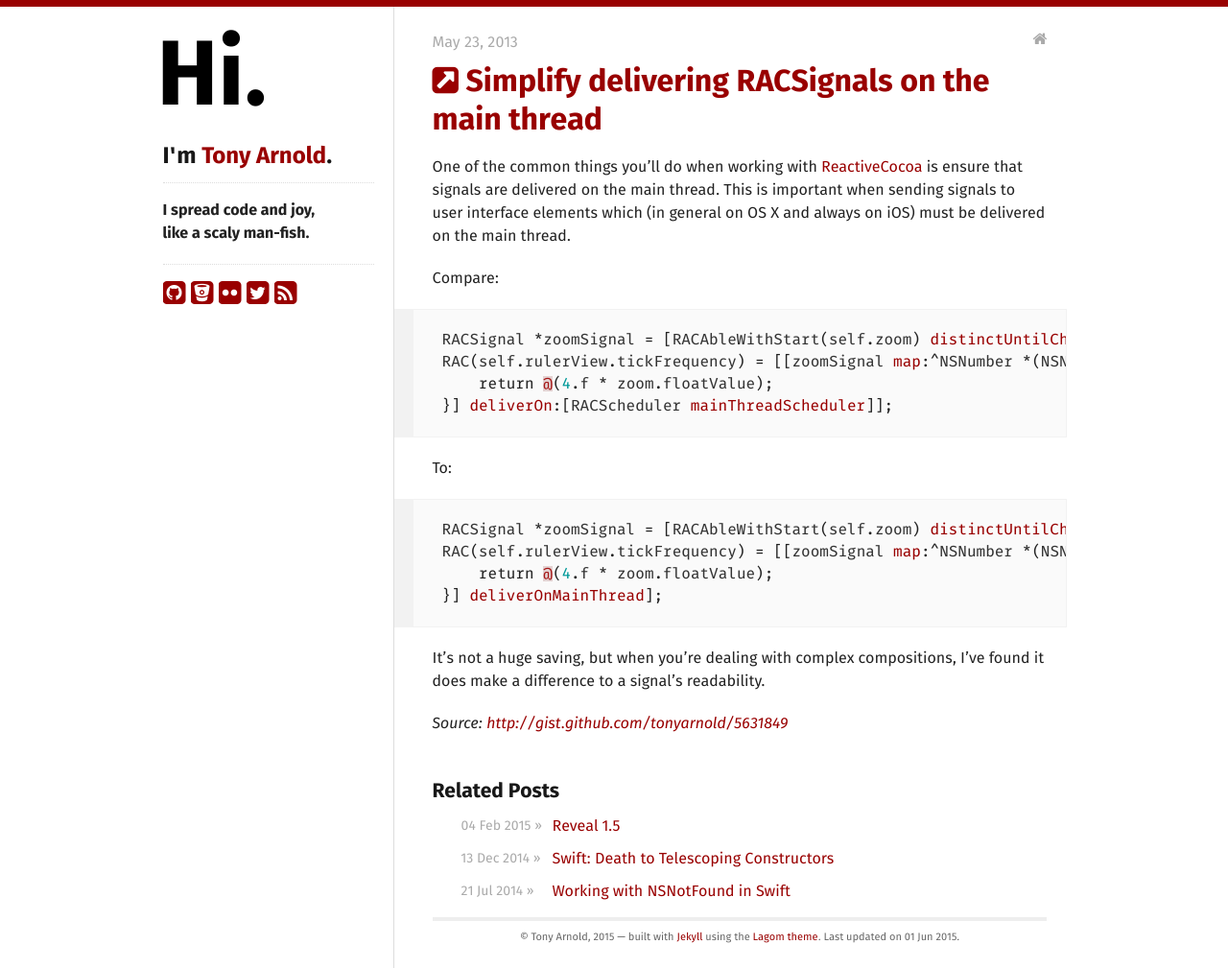
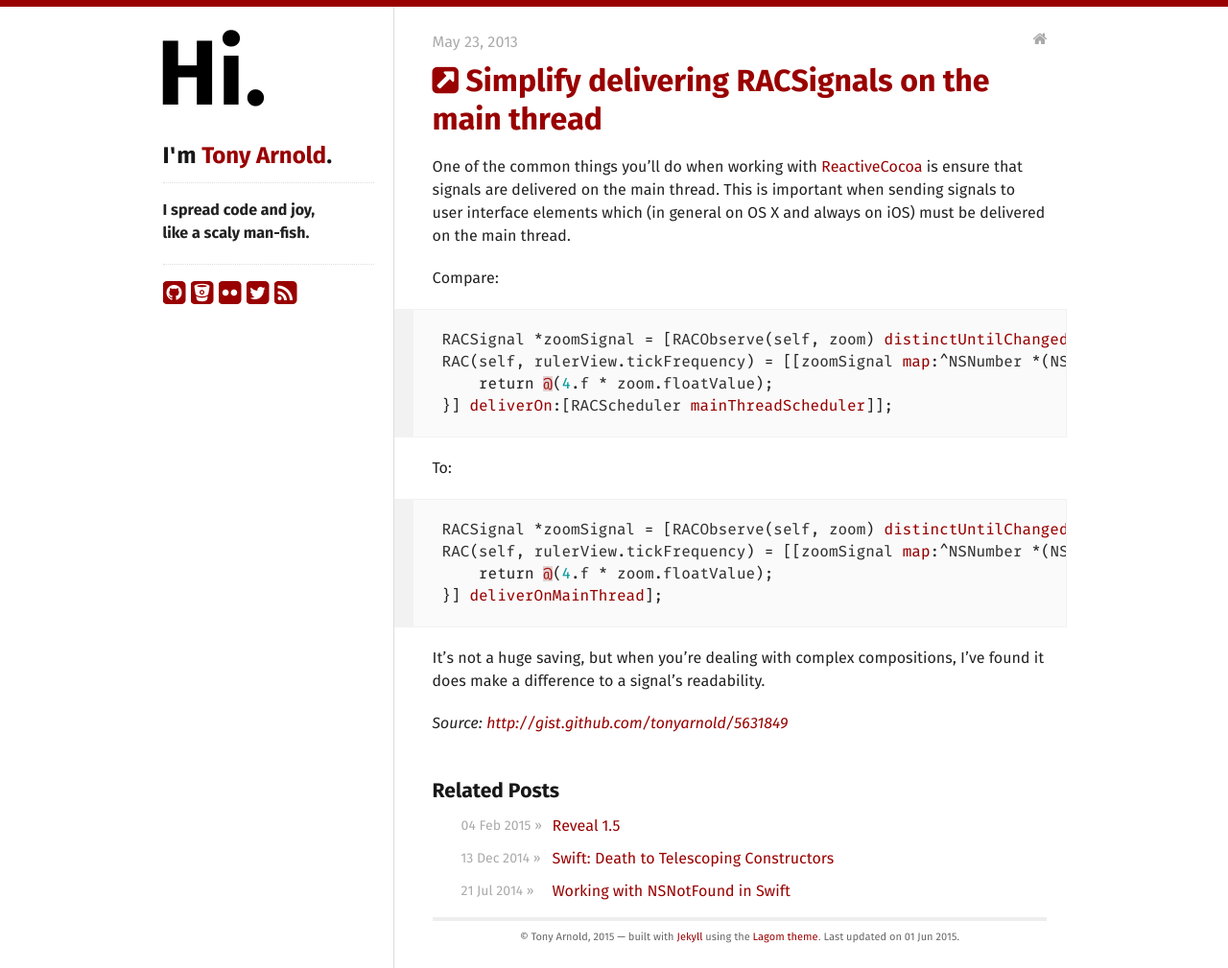
Before and after one commit to tonyarnold/tonyarnold.github.io, a Jekyll site: the page built from _posts/2013-05-23-simplify-delivering-racsignals-on-the-main-thread.md, in a window 1280 px wide. Shown: the whole page at 96% size. Built offline with Jekyll 4.4.1, drawn with Linux system fonts in a browser that asks for light colours; nearby versions of some CDN libraries.

Commit message:
Update RAC syntax

```diff
--- a/_posts/2013-05-23-simplify-delivering-racsignals-on-the-main-thread.md
+++ b/_posts/2013-05-23-simplify-delivering-racsignals-on-the-main-thread.md
@@ -11,8 +11,8 @@ One of the common things you'll do when working with [ReactiveCocoa](http://gith
 Compare:
 
 {% highlight obj-c %}
-RACSignal *zoomSignal = [RACAbleWithStart(self.zoom) distinctUntilChanged];
-RAC(self.rulerView.tickFrequency) = [[zoomSignal map:^NSNumber *(NSNumber *zoom) {
+RACSignal *zoomSignal = [RACObserve(self, zoom) distinctUntilChanged];
+RAC(self, rulerView.tickFrequency) = [[zoomSignal map:^NSNumber *(NSNumber *zoom) {
     return @(4.f * zoom.floatValue);
 }] deliverOn:[RACScheduler mainThreadScheduler]];
 {% endhighlight %}
@@ -20,8 +20,8 @@ RAC(self.rulerView.tickFrequency) = [[zoomSignal map:^NSNumber *(NSNumber *zoom)
 To:
 
 {% highlight obj-c %}
-RACSignal *zoomSignal = [RACAbleWithStart(self.zoom) distinctUntilChanged];
-RAC(self.rulerView.tickFrequency) = [[zoomSignal map:^NSNumber *(NSNumber *zoom) {
+RACSignal *zoomSignal = [RACObserve(self, zoom) distinctUntilChanged];
+RAC(self, rulerView.tickFrequency) = [[zoomSignal map:^NSNumber *(NSNumber *zoom) {
     return @(4.f * zoom.floatValue);
 }] deliverOnMainThread];
 {% endhighlight %}
```
